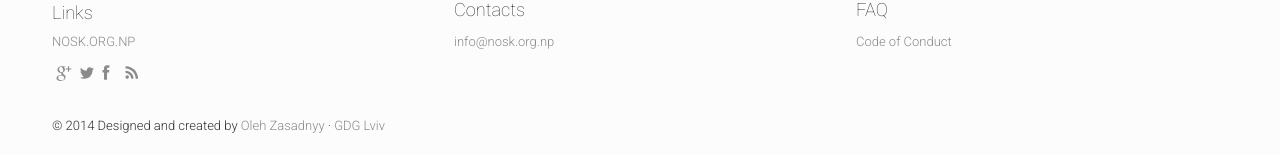
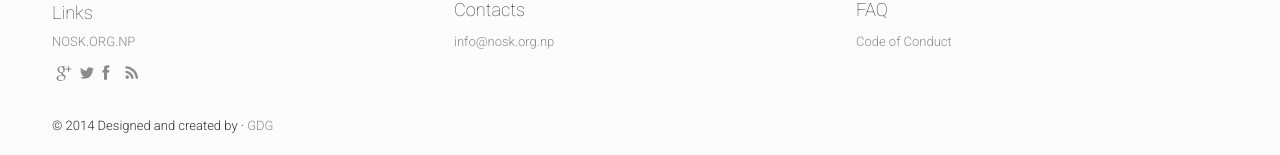
Before and after one commit to openosk/openosk.github.io, a Jekyll site: the page built from index.html, in a window 1280 px wide and 900 px high, scrolled down 4121 px. Shown: the part 742-897 px from the top of the window. Built offline with Jekyll 4.4.1, drawn with Linux system fonts in a browser that asks for light colours; nearby versions of some CDN libraries; comment, search, counter and statistics services are not loaded.

Commit message:
Update footer.html

```diff
--- a/_includes/footer.html
+++ b/_includes/footer.html
@@ -63,7 +63,7 @@
 		<!-- Please don't delete this line-->
 		<div class="col-md-6">
 			<p class="copyright">
-				&copy; 2014 Designed and created by <a href="https://plus.google.com/+OlehZasadnyy/about">Oleh Zasadnyy</a> &middot; <a href="http://lviv.gdg.org.ua" target="_blank">GDG Lviv</a>
+				&copy; 2014 Designed and created by &middot; <a href="dvelopers.google.com" target="_blank">GDG</a>
 			</p>
 		</div>
 	</div>
```
